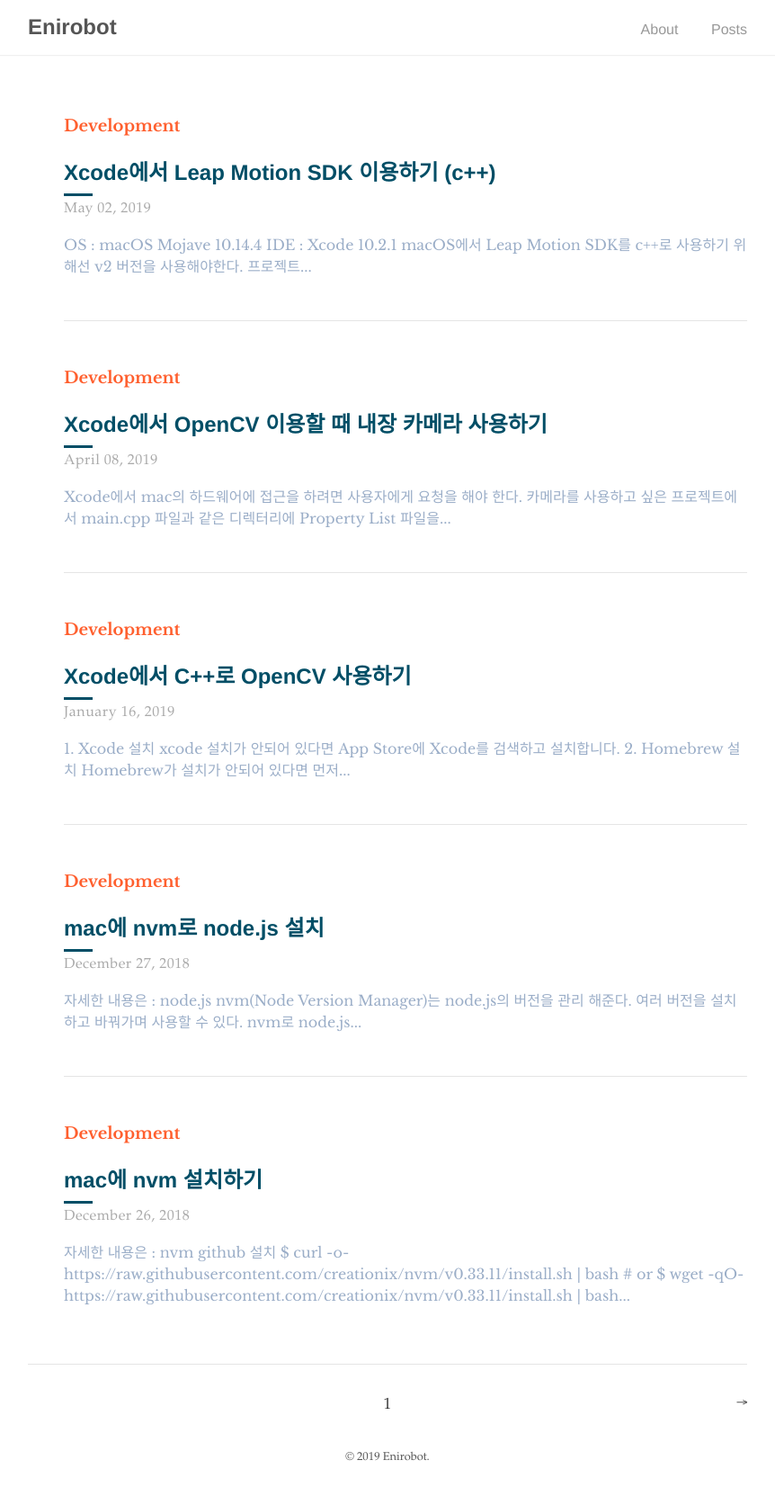
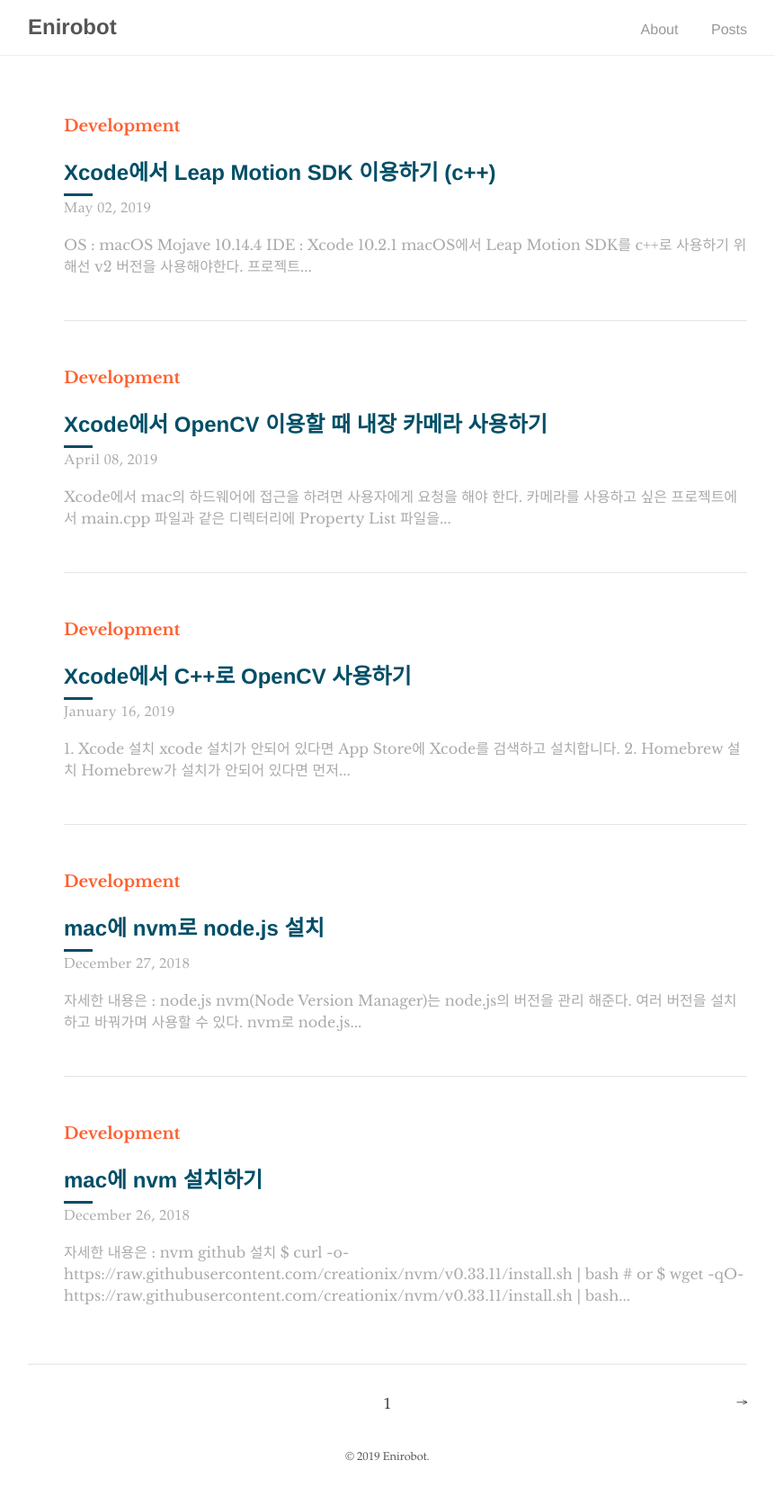
Before and after one commit to enirobot/enirobot.github.io, a Jekyll site: the page built from index.html, in a window 1280 px wide. Shown: the whole page at 90% size, without its empty margins (209-1071 px from the left). Built offline with Jekyll 4.4.1, drawn with Linux system fonts in a browser that asks for light colours; the list of posts is cut into pages by our own code.

Commit message:
no message

```diff
--- a/_sass/tale/_catalogue.scss
+++ b/_sass/tale/_catalogue.scss
@@ -50,6 +50,6 @@
 
   &-body {
     font-size: 16px;
-    color: #9baec8;
+    color: $default-tint;
   }
 }
```
